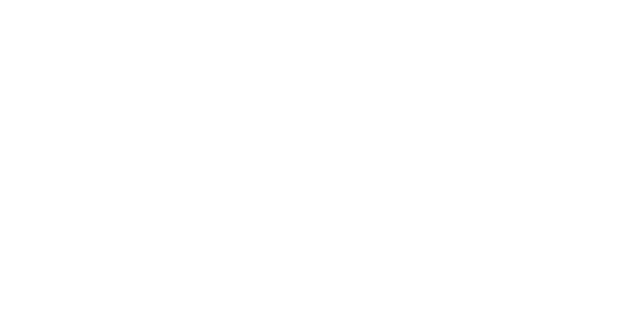
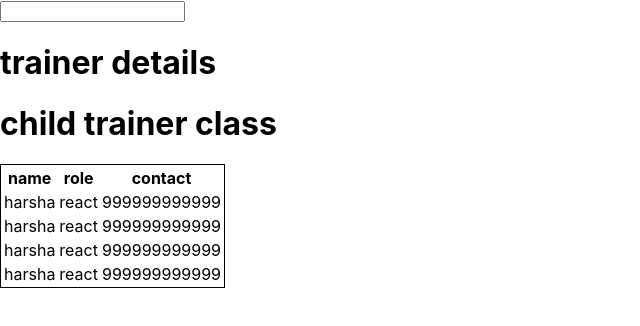
Before and after one commit to Harsha979/Harsha979.github.io, a React (Create React App) app: page /trainer in a window 1280 px wide. Before the commit this address had no page. Shown: the top 326 px of the page, without its empty margins (0-640 px from the left). Built offline with nearby package versions, Linux system fonts and the light colour scheme.

Commit message:
added class components

```diff
--- a/src/components/HomePageBesant.js
+++ b/src/components/HomePageBesant.js
@@ -50,10 +50,10 @@ function HomePageBesant (){
 
     return(
         <div >
-            <input type="number" onChange={(e)=>setNum(e.target.value)}></input>
+            {/* <input type="number" onChange={(e)=>setNum(e.target.value)}></input>
             <button onClick={()=>showConsole()}>Calculate</button>
             <input type="text" ref={count} value={calculatedValue}></input>
-            <button onClick={()=>count.current.focus()}>focus</button>
+            <button onClick={()=>count.current.focus()}>focus</button> */}
         <input type="radio" checked={value == "male"} onChange={()=>{setValue("male")}}></input>
          <label>Male</label>
          <input type="radio" checked={value == "female"} onChange={()=>{setValue("female")}}></input>
@@ -64,7 +64,7 @@ function HomePageBesant (){
         <div style={{display:"inline-flex",placeContent:"center",margin:"10% 10% 0% 0"}}>
            {fruits.map((elements,index)=>{
                return (
-                <div onClick={()=>navigate("/")}  className={"homepage"}>
+                <div onClick={()=>navigate("/trainer")}  className={"homepage"}>
                     {elements}
                 </div>
                )
--- /dev/null
+++ b/src/components/classComponent.js
@@ -0,0 +1,78 @@
+import React from "react";
+
+class Trainerdetails extends React.Component {
+
+    constructor(){
+        super();
+        this.state={value:"trainer details",color:"red"}
+    }
+    setValue = (e)=>{
+        this.setState({value:e.target.value})
+    }
+
+    componentDidMount(){
+        setTimeout(()=>{
+            this.setState({color:"black"})
+        },3000)
+       console.log("mounted");
+    }
+
+    componentDidUpdate(){
+          console.log("updated");
+    }
+
+    render(){
+        return(
+            <div>
+              <input type="text" onChange={(e)=>this.setValue(e)}></input>
+                <h1 style={{color:this.state.color}}>{this.state.value}</h1>
+                {this.state.value==="trainer details" ?<ChildTrainerClass />:<div/>}
+                <table style={{border:"1px solid black"}}>
+                    <tr>
+                        <th>name</th>
+                        <th>role</th>
+                        <th>contact</th>
+                    </tr>
+                    <tr>
+                        <td>harsha</td>
+                        <td>react</td>
+                        <td>999999999999</td>
+                    </tr>
+                    <tr>
+                        <td>harsha</td>
+                        <td>react</td>
+                        <td>999999999999</td>
+                    </tr>
+                    <tr>
+                        <td>harsha</td>
+                        <td>react</td>
+                        <td>999999999999</td>
+                    </tr>
+                    <tr>
+                        <td>harsha</td>
+                        <td>react</td>
+                        <td>999999999999</td>
+                    </tr>
+                </table>
+            </div>
+        );
+    }
+
+}
+
+class ChildTrainerClass extends React.Component{
+
+    componentWillUnmount(){
+        alert("componet is unmounting")
+    }
+
+    render(){
+        return(
+            <div>
+                <h1>child trainer class</h1>
+            </div>
+        )
+    }
+}
+
+export default Trainerdetails;
--- a/src/index.js
+++ b/src/index.js
@@ -14,6 +14,7 @@ import { BrowserRouter, Route, Routes } from 'react-router-dom';
 import LoginPages from './components/LoginPages';
 import Registration from './components/Registration';
 import HomePageBesant from './components/HomePageBesant';
+import Trainerdetails from './components/classComponent';
 
 
 const root = ReactDOM.createRoot(document.getElementById('root'));
@@ -26,6 +27,7 @@ root.render(
       <Route path='/login' element={<LoginPages/>}/>
       <Route path='/register' element={<Registration/>}/>
       <Route path='/homepage' element={<HomePageBesant/>}/>
+      <Route path='/trainer' element={<Trainerdetails/>}/>
    </Routes>
    </BrowserRouter>
 </Provider>
```
Also changed, not shown: robots.txt (added).
